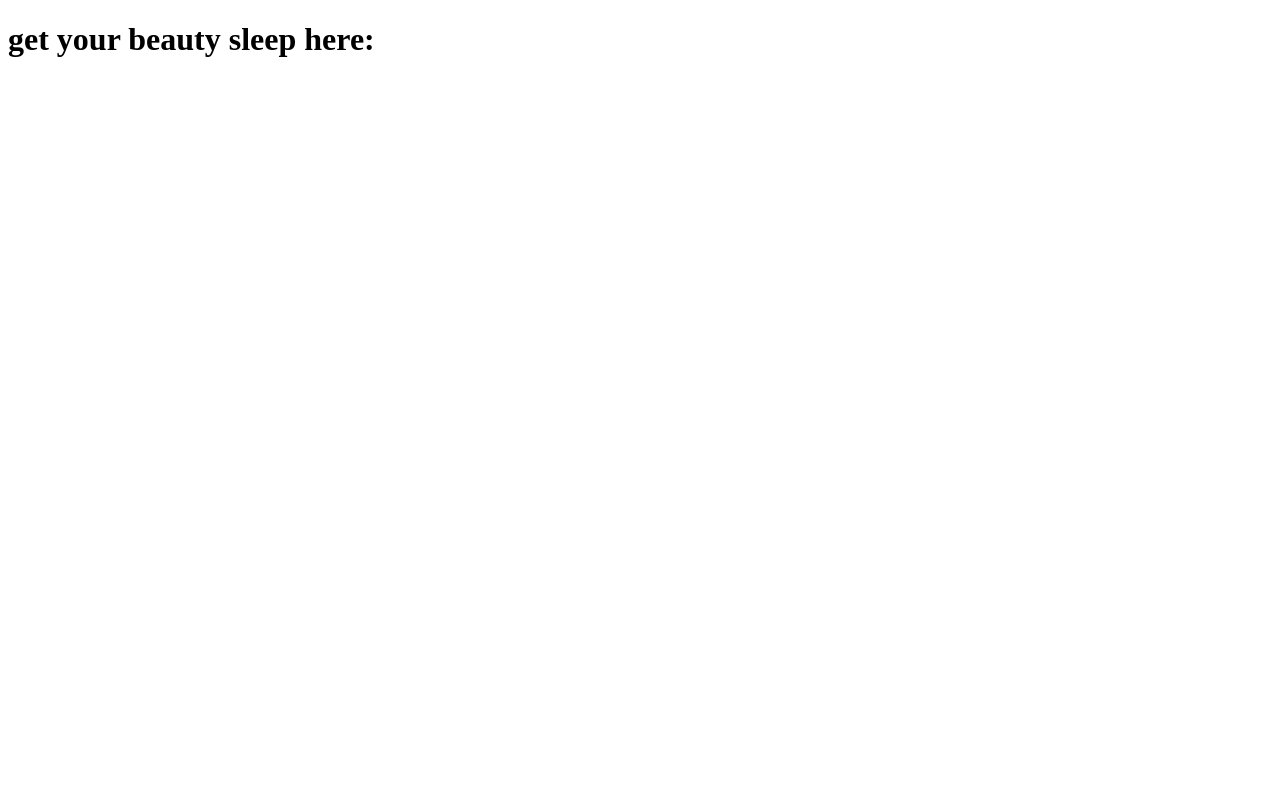
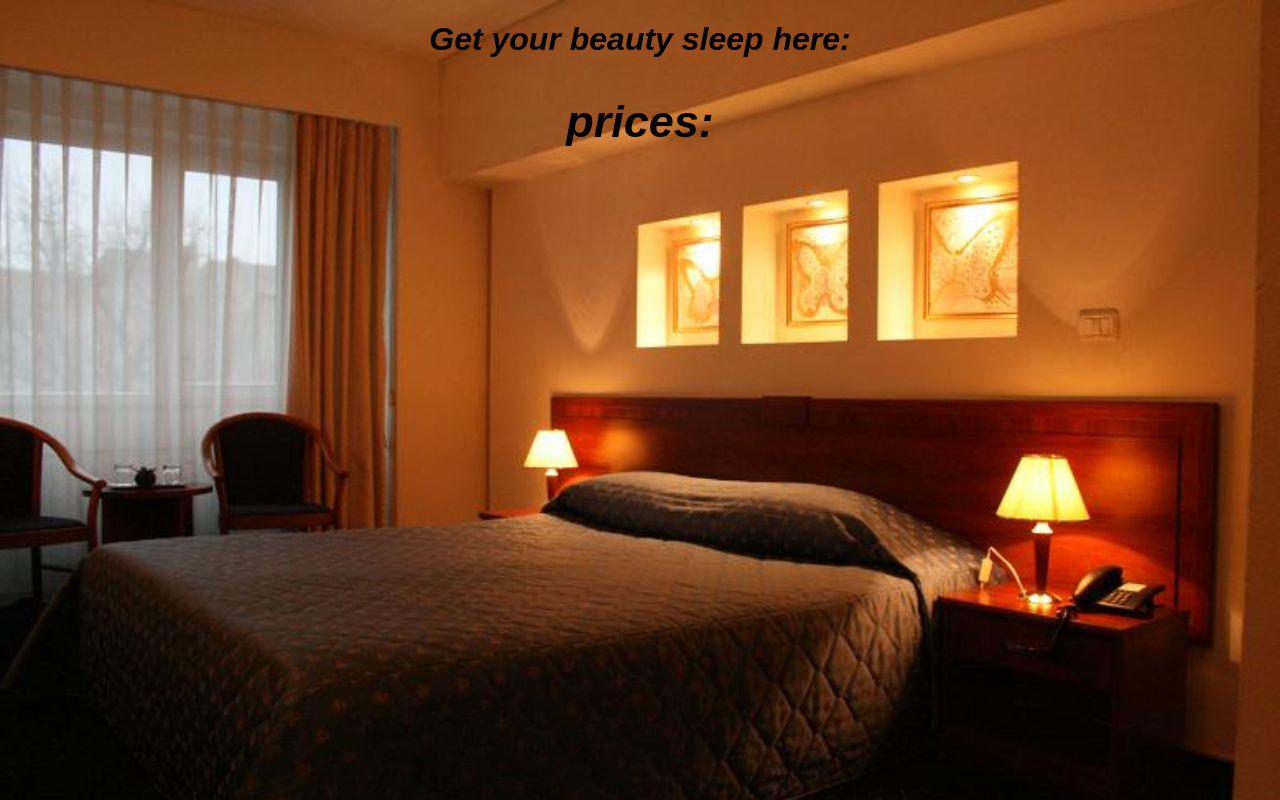
Before and after one commit to markkariuki/The-resort, a plain HTML site: page dation.html in a window 1280 px wide. Drawn offline with Linux system fonts and the light colour scheme.

Commit message:
add accommodation page

```diff
--- a/css/dations.css
+++ b/css/dations.css
@@ -0,0 +1,18 @@
+body{
+  background-image: url(../images/bed.jpg);
+  background-repeat: no-repeat;
+  background-size: cover;
+}
+
+h1{
+  text-align: center;
+  font-family:sans-serif;
+  font-style: italic;
+}
+
+h2{
+  text-align: center;
+  font-family:sans-serif;
+  font-style: italic;
+  font-size: 45px;
+}
--- a/dation.html
+++ b/dation.html
@@ -2,9 +2,11 @@
 <html>
   <head>
     <meta charset="utf-8">
+    <link href="css/dations.css" rel="stylesheet" type="text/css">
     <title>commodation</title>
   </head>
   <body>
-    <h1>get your beauty sleep here:</h1>
+    <h1>Get your beauty sleep here:</h1>
+    <h2>prices:<h2>
   </body>
 </html>
```
Also changed, not shown: images/bed.jpg (added).
